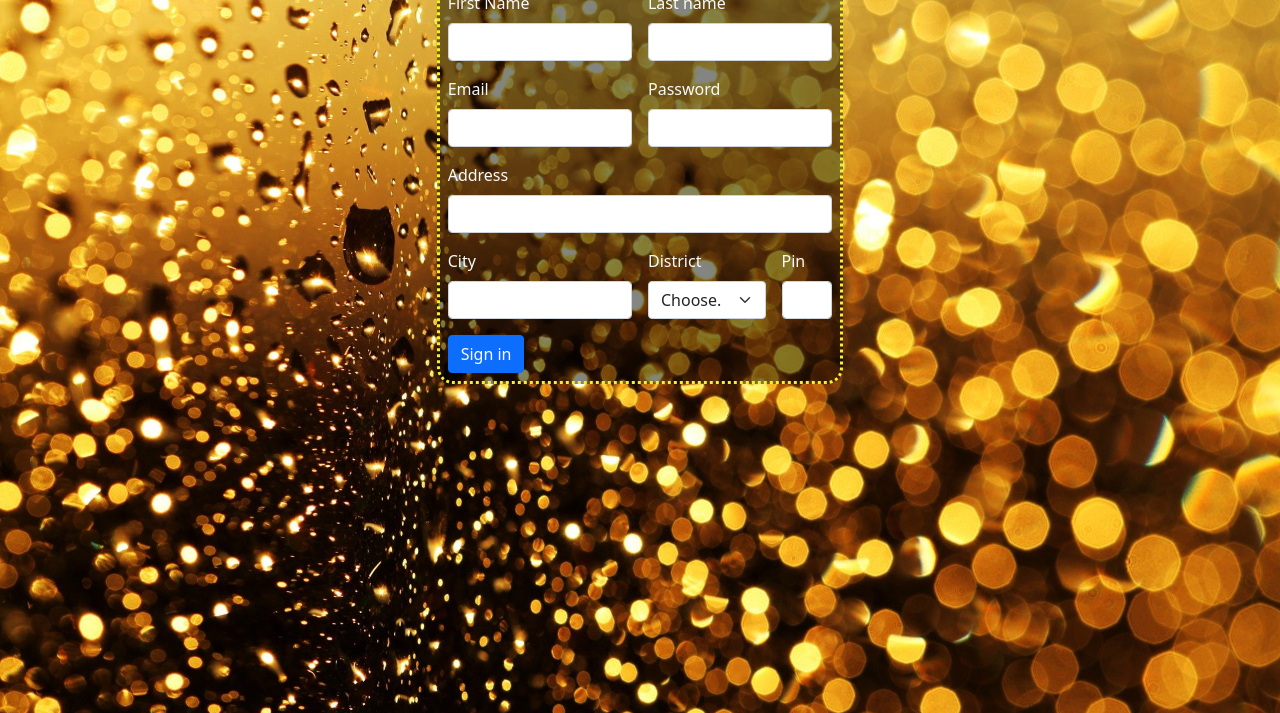
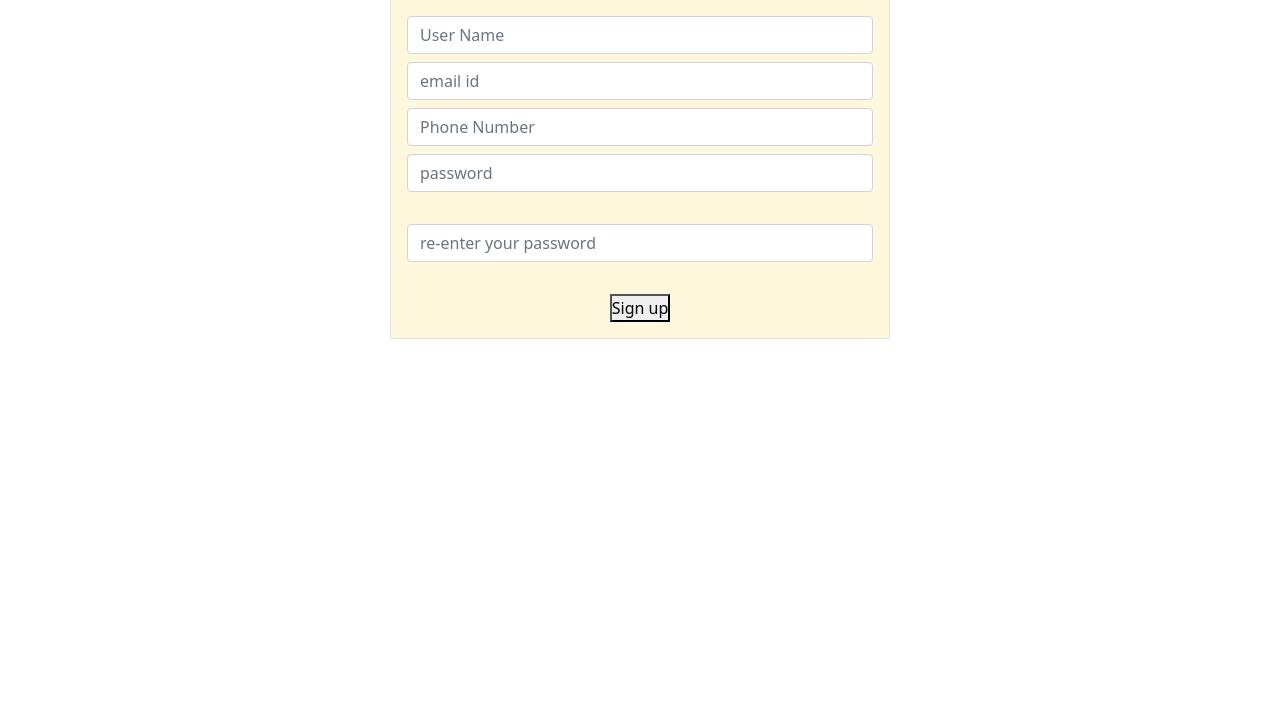
Before and after one commit to chinchuthomas7/keralatourismassignment, a plain HTML site: page signup.html in a window 1280 px wide. Shown: the part 87-800 px from the top of the page. Drawn offline with nearby package versions, Linux system fonts and the light colour scheme.

Commit message:
Update signup.html

```diff
--- a/signup.html
+++ b/signup.html
@@ -1,89 +1,147 @@
 <!DOCTYPE html>
 <html lang="en">
+
 <head>
     <meta charset="UTF-8">
     <meta http-equiv="X-UA-Compatible" content="IE=edge">
     <meta name="viewport" content="width=device-width, initial-scale=1.0">
-    <title>SIGNUP</title>
+    <title>signup</title>
+    <!-- CSS only -->
+    <link href="https://cdn.jsdelivr.net/npm/bootstrap@5.0.1/dist/css/bootstrap.min.css" rel="stylesheet"
+        integrity="sha384-+0n0xVW2eSR5OomGNYDnhzAbDsOXxcvSN1TPprVMTNDbiYZCxYbOOl7+AMvyTG2x" crossorigin="anonymous">
     <link rel="stylesheet" href="signup.css">
- <!-- bootstrap link -->
-  <!-- CSS only -->
-  <link href="https://cdn.jsdelivr.net/npm/bootstrap@5.0.1/dist/css/bootstrap.min.css" rel="stylesheet"
-    integrity="sha384-+0n0xVW2eSR5OomGNYDnhzAbDsOXxcvSN1TPprVMTNDbiYZCxYbOOl7+AMvyTG2x" crossorigin="anonymous">
+</head>
 
-</head>
-<body style="background-image: url(glitter.jpg);">
-  <div class="row">
-    <div class="col-4"></div>
+<body>
+    <div class="container text-center">
+        <div>
+            <h2>Sign-UP</h2>
+        </div>
+        <div class="border mx-auto mt-5 p-3" style="width: 500px;background-color: cornsilk;">
+            <form action="login.html" autocomplete="off">
+                <input id="name" class="form-control mb-2" type="text" placeholder="User Name">
+                <small id="name_error"></small>
 
-    <div class="col-4">
-       <!-- singup form -->
-    <div class="signupform p-2" >
-      <h4 style ="margin-right:50px" >SIGN-UP</h4>
-        <!-- name -->
+                <input id="email" class="form-control mb-2" type="text" placeholder="email id">
+                <small id="email_error"></small>
 
-        <form class="row g-3 ">
-          <div class="col-md-6">
-            <label for="inputEmail4" class="form-label" style="color: #f9fafb;">First Name</label>
-            <input type="email" class="form-control" >
-          </div>
-          <div class="col-md-6">
-            <label for="inputEmail4" class="form-label" style="color: #f9fafb;">Last name</label>
-            <input type="email" class="form-control" id="inputEmail4">
-          </div>
-          <div class="col-md-6">
-            <label for="inputEmail4" class="form-label" style="color: #f9fafb;">Email</label>
-            <input type="email" class="form-control" id="inputEmail4">
-          </div>
-          <div class="col-md-6">
-            <label for="inputPassword4" class="form-label" style="color: #f9fafb;">Password</label>
-            <input type="password" class="form-control" id="inputPassword4">
-          </div>
-          <div class="col-12">
-            <label for="inputAddress" class="form-label" style="color: #f9fafb;">Address</label>
-            <input type="text" class="form-control" id="inputAddress" >
-          </div>
+                <input id="phone" class="form-control mb-2" type="text" placeholder="Phone Number">
+                <small id="phone_error"></small>
 
-          <div class="col-md-6">
-            <label for="inputCity" class="form-label" style="color: #f9fafb;">City</label>
-            <input type="text" class="form-control" id="inputCity">
-          </div>
-          <div class="col-md-4">
-            <label for="inputState" class="form-label" style="color: #f9fafb;">District</label>
-            <select id="inputState" class="form-select">
-              <option selected>Choose.</option>
-              <option>KASARGODE</option>
-              <option>KANNUR</option>
-              <option>KOZHIKODE</option>
-              <option>WAYANAD</option>
-              <option>MALAPPURAM</option>
-              <option>PALAKKAD</option>
-              <option>THRISSUR</option>
-              <option>ERNAKULAM</option>
-              <option>IDUKKI</option>
-              <option>ALAPPUZHA</option>
-              <option>KOTTAYAM</option>
-              <option>PATHANAMTHITTA</option>
-              <option>KOLLAM</option>
-              <option>TRIVANDRUM</option>
-            </select>
-          </div>
-          <div class="col-md-2">
-            <label for="inputZip" class="form-label" style="color: #f9fafb;">Pin</label>
-            <input type="text" class="form-control" id="inputZip">
-          </div>
+                <input id="password" onkeyup="return passwordChanged();" class="form-control mb-2" type="text" placeholder="password">
+                <span id="strength"></span>
+                <br>
+                <small id="password_error"></small>
+
+                <input id="conpass" class="form-control mb-2" type="text" placeholder="re-enter your password">
+                <small id="con_error"></small>
+                 <br>
+                <button type="submit" onclick=" return validateSignup()">Sign up</button>
+
+            </form>
+        </div>
+
+    </div>
 
 
-          <div class="col-12">
-            <button type="submit" class="btn btn-primary" style="color: #f9fafb;">Sign in</button>
-          </div>
-        </form>
-      </div>
-      <div class="col-4"></div>
-    </div>
-</body>
+    <script>
+        let name = document.getElementById("name");
+        let email = document.getElementById("email");
+        let phone = document.getElementById("phone");
+        let password = document.getElementById("password");
+        let conpass = document.getElementById("conpass");
+
+
+
+        function validateSignup() {
+
+            // regular expression for comparing the values.
+
+            let nameCheck = /^[a-zA-Z ]{2,15}$/;
+            let emailCheck = /^[a-zA-Z0-9.!#$%&'+/=?^_`{|}~-]+@[a-zA-Z0-9-]+(?:\.[a-zA-Z0-9-]+)$/;
+            let phoneCheck = /^\(?([0-9]{3})\)?[-. ]?([0-9]{3})[-. ]?([0-9]{4})$/;
+            let passwordCheck = /^(?=.*\d)(?=.*[a-z])(?=.*[A-Z])(?=.*[^a-zA-Z0-9])(?!.*\s).{8,15}$/;
+
+            // comparing the regular expression with the input username
+
+            if (nameCheck.test(name.value) == false) {
+                name_error.innerHTML = "Please enter a valid name!";
+                name_error.style.color = "red";
+                return false;
+            }
+            // true means the entered value is correct with the regular expression
+            else if (nameCheck.test(name.value) == true) {
+                name_error.innerHTML = "valid name!";
+                name_error.style.color = "green";
+
+            }
+
+            // comparing the input with the regular expression
+            if (emailCheck.test(email.value) == false) {
+                email_error.innerHTML = "Please enter a valid email!";
+                email_error.style.color = "red";
+                return false;
+            }
+
+            else if (emailCheck.test(email.value) == true) {
+                email_error.innerHTML = "valid email!";
+                email_error.style.color = "green";
+
+            }
+            if (phoneCheck.test(phone.value) == false) {
+                phone_error.innerHTML = "Please enter a valid phone number!";
+                phone_error.style.color = "red";
+                return false;
+            }
+
+            else if (phoneCheck.test(phone.value) == true) {
+                phone_error.innerHTML = " valid phone number!";
+                phone_error.style.color = "green";
+
+            }
+
+            if (passwordCheck.test(password.value) == false) {
+                password_error.innerHTML = "Password must contain minimum 8 characters, at least one uppercase, one lower case, one special character and one number";
+                password_error.style.color = "blue";
+                return false;
+            }
+
+         if (conpass.value != password.value){
+
+                 con_error.innerHTML ="password doesn't match";
+                 con_error.style.color="red";
+                 return false;
+             }
+             else if (conpass.value==password.value){
+                 con_error.innerHTML=" password is same";
+                 con_error.style.color="green";
+
+            }
 
 
 
 
+            return true;
+
+        }
+
+        function passwordChanged() {
+            var strength = document.getElementById("strength");
+            var strongRegex = new RegExp("^(?=.{8,})(?=.*[A-Z])(?=.*[a-z])(?=.*[0-9])(?=.*\\W).*$", "g");
+            var mediumRegex = new RegExp("^(?=.{7,})(((?=.*[A-Z])(?=.*[a-z]))|((?=.*[A-Z])(?=.*[0-9]))|((?=.[a-z])(?=.*[0-9]))).*$", "g");
+            var pwd = document.getElementById("password");
+            if (pwd.value.length == 0) {
+                strength.innerHTML = '';
+            } else if (strongRegex.test(pwd.value)) {
+                strength.innerHTML = '<span style="color:green">Strong!</span>';
+            } else if (mediumRegex.test(pwd.value)) {
+                strength.innerHTML = '<span style="color:orange">Medium!</span>';
+            } else {
+                strength.innerHTML = '<span style="color:red">Weak!</span>';
+            }
+        }
+
+    </script>
+</body>
+
 </html>
```
